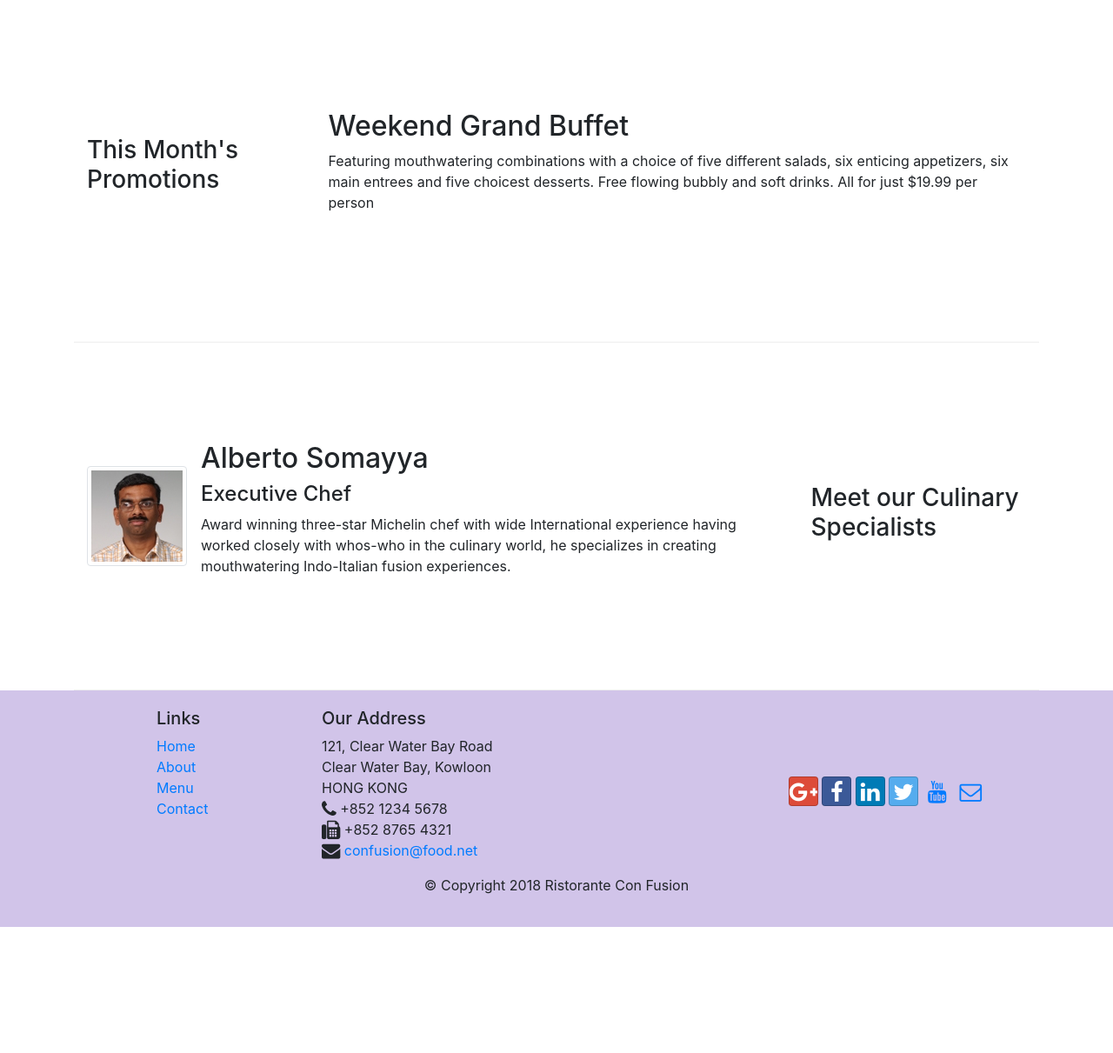
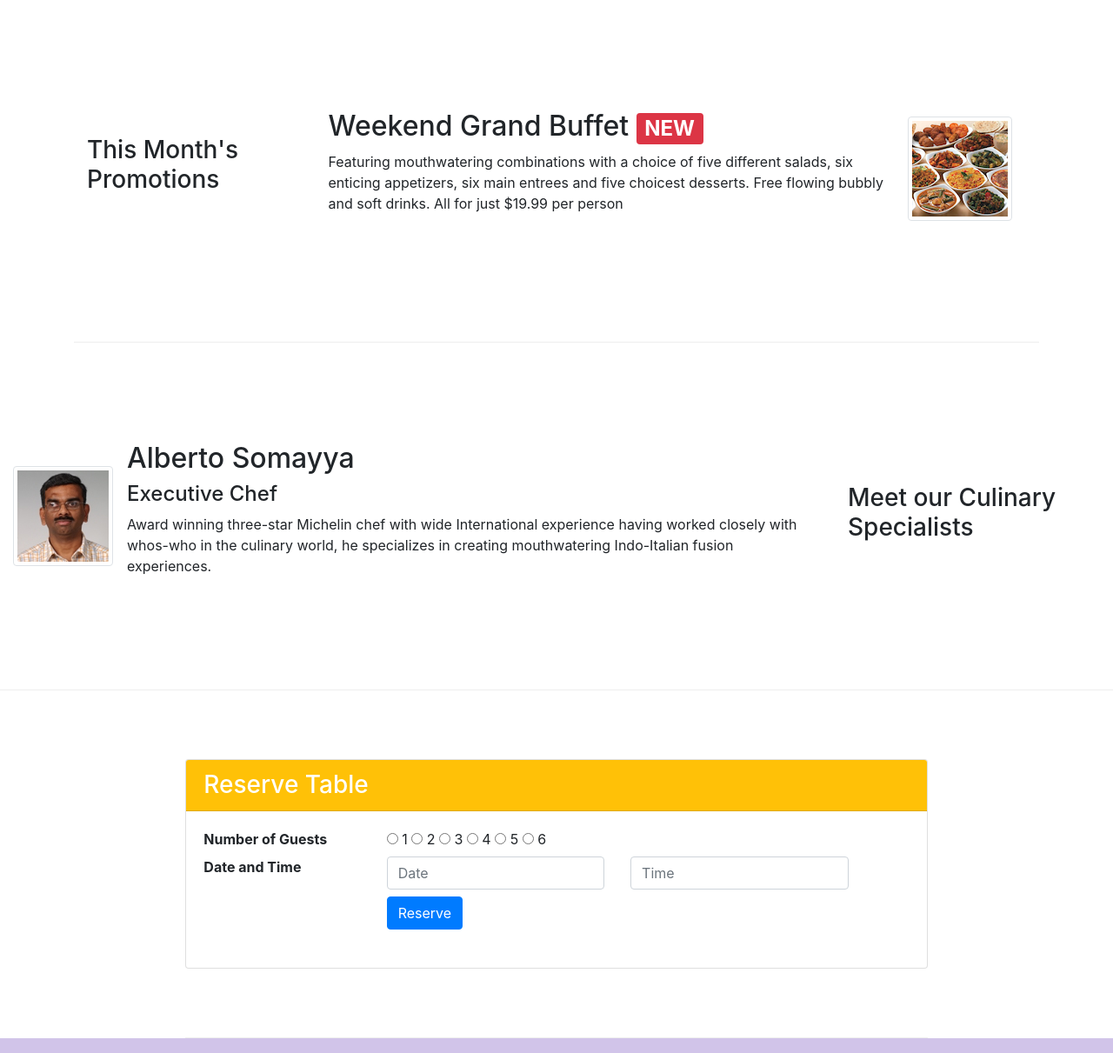
Before and after one commit to mironoart/BootstrapStudy, a website: page index.html in a window 1280 px wide. Shown: the part 740-1951 px from the top of the page at 87% size. Before the commit the page ends 1806 px from the top, so only its background shows below. Drawn offline with nearby package versions, Linux system fonts and the light colour scheme.

Commit message:
week 2 assignment

```diff
--- a/index.html
+++ b/index.html
@@ -71,7 +71,7 @@
 		<header class="jumbotron">
 			<div class="container">
 				<div class="row row-header">
-					<div class="col-12 col-sm-6">
+					<div class="col col-sm">
 						<h1>Ristorante con Fusion</h1>
 						<p>
 							We take inspiration from the World's best cuisines, and create a unique
@@ -79,9 +79,13 @@
 							senses!
 						</p>
 					</div>
-					<div class="col-12 col-sm align-self-center">
+					<div class="col-12 col-sm-3 align-self-center">
 						<img src="img/logo.png" class="img-fluid" />
 					</div>
+					<div class="col-12 col-sm-3 align-self-center">
+							<a class="nav-link" href="#order_form" > <button type="submit" class="btn btn-sm btn-warning btn-block" ><strong> Reserve Table </strong></button> </a>
+						</div>
+
 				</div>
 			</div>
 		</header>
@@ -116,16 +120,30 @@
 
 			<div class="row row-content align-items-center">
 				<div class="col-12 col-sm-4 col-md-3">
-					<h3>This Month's Promotions</h3>
+					<h3>This Month's Promotions  </h3>
 				</div>
 				<div class="col col-sm col-md">
-					<h2>Weekend Grand Buffet</h2>
+						<div class="media ">
+								<img
+									class="d-flex mr-3  order-last img-thumbnail align-self-center"
+									src="img/buffet.png"
+									alt="Buffet"
+								/>
+								<div class="media-body">
+									<h2 class="mt-0">
+											Weekend Grand Buffet <span class="badge badge-danger">NEW</span></h2>
+
+
 					<p class="d-none d-sm-block">
-						Featuring mouthwatering combinations with a choice of five different
-						salads, six enticing appetizers, six main entrees and five choicest
-						desserts. Free flowing bubbly and soft drinks. All for just $19.99 per
-						person
-					</p>
+							Featuring mouthwatering combinations with a choice of five different
+							salads, six enticing appetizers, six main entrees and five choicest
+							desserts. Free flowing bubbly and soft drinks. All for just $19.99 per
+							person
+						</p>
+								</div>
+							</div>
+						</div>
+
 				</div>
 			</div>
 
@@ -149,6 +167,50 @@
 								specializes in creating mouthwatering Indo-Italian fusion experiences.
 							</p>
 						</div>
+					</div>
+				</div>
+			</div>
+
+			<div class="row row-content col-12 col-md-8 align-items-center" id = "order_form">
+				<div class="card ">
+					<h3 class="card-header bg-warning text-white">Reserve Table</h3>
+					<div class="card-body">
+						<dl class="row">
+							<dt class="col-12 col-md-3">Number of Guests</dt>
+							<dd class="col-12 col-md-9">
+								<input type="radio" aria-label="1" /> 1
+								<input type="radio" aria-label="2" /> 2
+								<input type="radio" aria-label="3" /> 3
+								<input type="radio" aria-label="4" /> 4
+								<input type="radio" aria-label="5" /> 5
+								<input type="radio" aria-label="6" /> 6
+							</dd>
+
+							<dt class="col-12 col-md-3">Date and Time</dt>
+							<dd class="col-12 col-md-4">
+								<input
+									type="text"
+									class="form-control"
+									id="date"
+									name="Date"
+									placeholder="Date"
+								/>
+							</dd>
+							<dd class="col-12 col-md-4">
+								<input
+									type="text"
+									class="form-control"
+									id="Time"
+									name="time"
+									placeholder="Time"
+								/>
+							</dd>
+
+							<dt class="col-0 col-md-3"></dt>
+							<dd class="col-12 col-md-4">
+								<button type="submit" class="btn btn-primary">Reserve</button>
+							</dd>
+						</dl>
 					</div>
 				</div>
 			</div>
```
